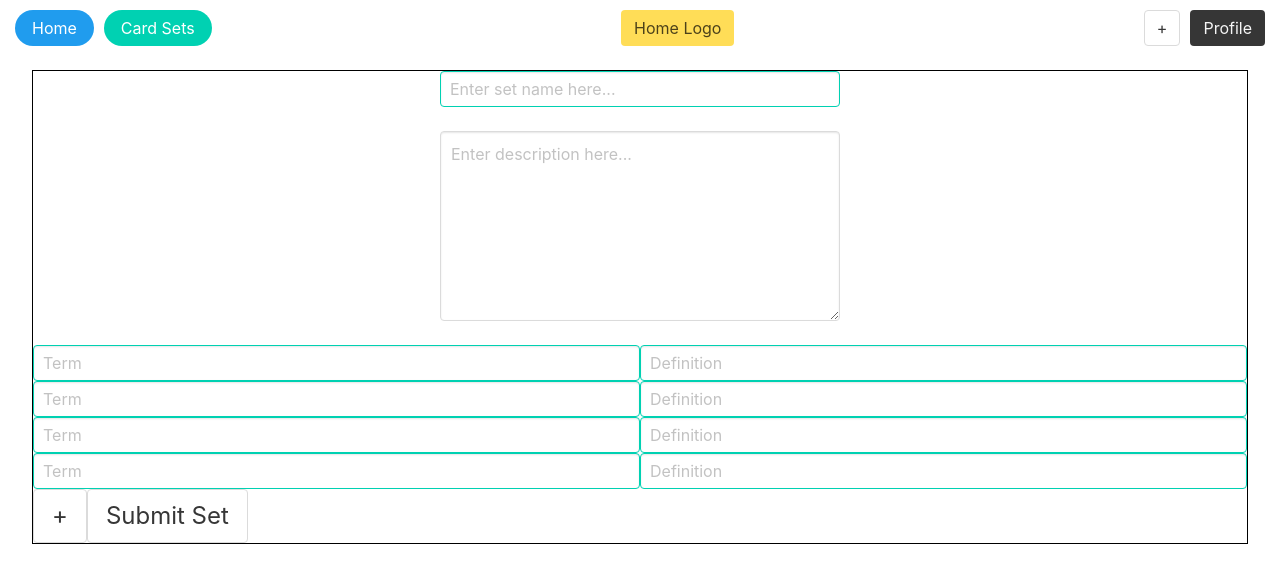
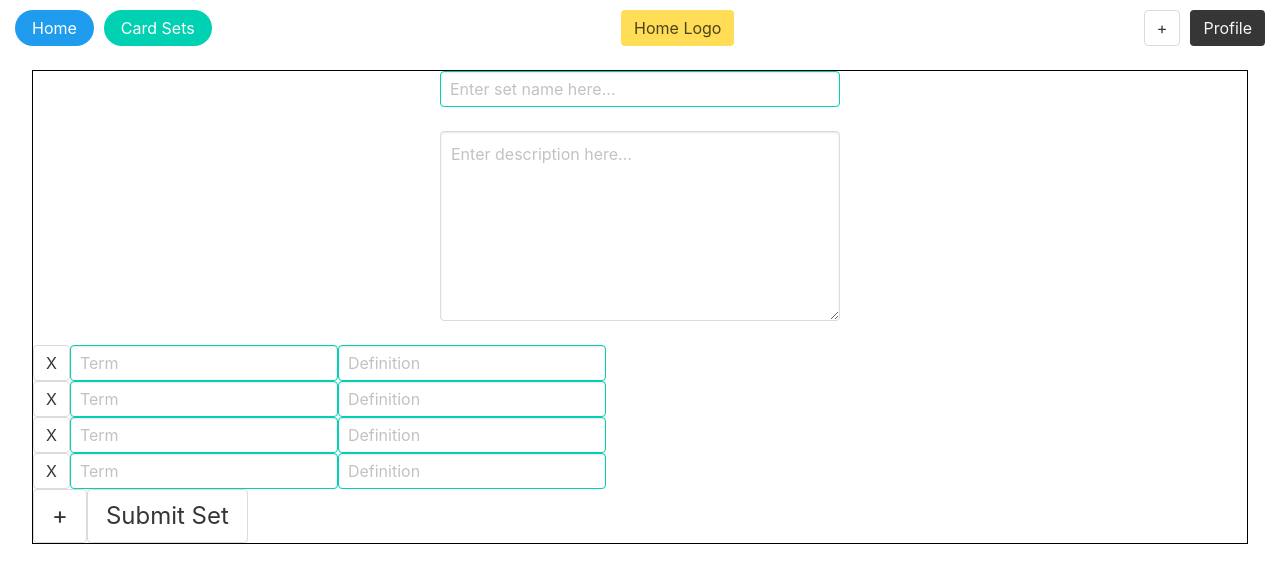
Before and after one commit to m1771vw/StudyBuddies, a React (Create React App) app: page / in a window 1280 px wide. Both pictures are taken after a click on the button "Create Set". Shown: the top 582 px of the page. Built offline with nearby package versions, Linux system fonts and the light colour scheme.

Commit message:
Added selectedCardSetIndex for James Update and for Delete function Updated history seed set Started adding a X button for delete

```diff
--- a/src/App.css
+++ b/src/App.css
@@ -94,10 +94,14 @@
   margin: auto;
 }
 
-#createbutton1{
+#create-button-set{
   width: 50px;
 }
 
+.create-card-form {
+  display: flex;
+  flex: 1;
+}
 /* Quiz CSS */
 .flashcard-answer{
   width: 275px;
--- a/src/App.js
+++ b/src/App.js
@@ -23,7 +23,8 @@ class App extends Component {
     flashCardSets: FlashCards, // All the Cards
     selectedCardSet: [], // Selected card set of cards
     // selectedCardSet: FlashCards[1], // Dummy data to have Quiz as Start Up page
-    userLoggedIn: true
+    userLoggedIn: true,
+    selectedCardSetIndex: 0
   }
   authenticateUser = user => {
     if (this.state.userList.findIndex(x => x.email === user.email) > -1
@@ -57,7 +58,8 @@ class App extends Component {
   selectCardSet = index => {
     this.setState({
       pageName: VIEW_SET,
-      selectedCardSet: this.state.flashCardSets[index]
+      selectedCardSet: this.state.flashCardSets[index],
+      selectedCardSetIndex: index
     })
   }
   setupQuiz = (QUIZ, cardSet) => {
--- a/src/components/CreateView.js
+++ b/src/components/CreateView.js
@@ -75,18 +75,20 @@ class CreateView extends Component {
                 </div>
                 <div>
                     {this.state.cards.map((card, index) => (
+                        <div className='create-card-form'>
+                            <button onClick={this.deleteClicked} className='button'>X</button>
                             <TermDefInput
                                 key={index}
                                 card={card}
                                 index={index}
                                 change={this.change}
-                            addToCards={this.props.addToCards}
                             />
+                        </div>
                     ))}
 
 
                 </div>
-                <div className="level" id="createbutton1">
+                <div className="level" id="create-button-set">
                     <button className="button is-large level-item" onClick={this.addCard}>+</button>
                     <button className="button is-large level-item" onClick={this.submitSet} >
                         Submit Set</button>
--- a/src/components/TermDefInput.js
+++ b/src/components/TermDefInput.js
@@ -14,11 +14,12 @@ class TermDefInput extends Component {
         return (
             <div>
                 <div className="field level">
-                    <div className="term-div level-item">
+                    <div className="level-item">
+
                         <input className="input is-primary" type="text" placeholder="Term"
                             value={this.props.card.term} onChange={this.onChangeOne} />
                     </div>
-                    <div className="definition-div level-item">
+                    <div className="level-item">
                         <input className="input is-primary" type="text" placeholder="Definition"
                             value={this.props.card.definition} onChange={this.oneChangeTwo} />
                     </div>
--- a/src/data/flashcards.js
+++ b/src/data/flashcards.js
@@ -33,11 +33,11 @@ const flashCards = [
             },
             {
                 "term" : "WWII",
-                "definition" : "Heil Hitler"
+                "definition" : "Germany vs the World"
             },
             {
                 "term" : "9/11",
-                "definition" : "ALU AHKBAR"
+                "definition" : "Twin Towers Destroyed"
             },
             {
                 "term" : "Trump Inauguration",
```
Lines whose indentation alone changed are shown as unchanged.
